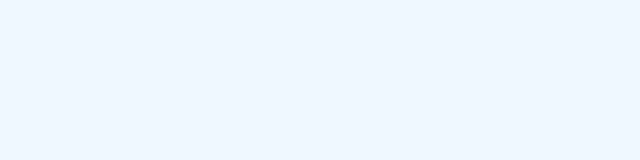
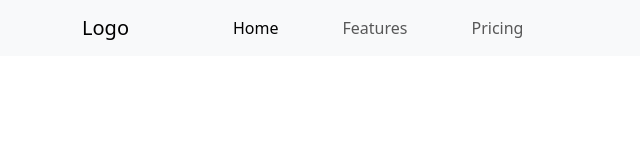
Before and after one commit to rbd3/JavascriptCapstone, a website built with webpack: page src/index.html in a window 1280 px wide. Shown: the whole page, without its empty margins (0-640 px from the left). Built offline with nearby package versions, Linux system fonts and the light colour scheme.

Commit message:
created header

```diff
--- a/src/index.html
+++ b/src/index.html
@@ -1,12 +1,41 @@
 <!DOCTYPE html>
 <html lang="en">
+
 <head>
-    <meta charset="UTF-8">
-    <meta name="viewport" content="width=device-width, initial-scale=1.0">
-    <title>Javascript Capstone</title>
-    <link rel="stylesheet" href="style.css">
+    <meta charset="utf-8">
+    <meta name="viewport" content="width=device-width, initial-scale=1">
+    <title>Javascript capstone</title>
+    <link rel="stylesheet" href="./style.css">
+    <link href="https://cdn.jsdelivr.net/npm/bootstrap@5.3.0/dist/css/bootstrap.min.css" rel="stylesheet"
+        integrity="sha384-9ndCyUaIbzAi2FUVXJi0CjmCapSmO7SnpJef0486qhLnuZ2cdeRhO02iuK6FUUVM" crossorigin="anonymous">
 </head>
+
 <body>
+    <nav class="navbar navbar-expand-lg bg-body-tertiary">
+        <div class="container-sm content">
+            <a class="navbar-brand" href="#">Logo</a>
+            <button class="navbar-toggler" type="button" data-bs-toggle="collapse" data-bs-target="#navbarNav"
+                aria-controls="navbarNav" aria-expanded="false" aria-label="Toggle navigation">
+                <span class="navbar-toggler-icon"></span>
+            </button>
+            <div class="collapse navbar-collapse" id="navbarNav">
+                <ul class="navbar-nav items">
+                    <li class="nav-item">
+                        <a class="nav-link active" aria-current="page" href="#">Home</a>
+                    </li>
+                    <li class="nav-item">
+                        <a class="nav-link" href="#">Features</a>
+                    </li>
+                    <li class="nav-item">
+                        <a class="nav-link" href="#">Pricing</a>
+                    </li>
+                </ul>
+            </div>
+        </div>
+    </nav>
+    <script src="https://cdn.jsdelivr.net/npm/bootstrap@5.3.0/dist/js/bootstrap.bundle.min.js"
+        integrity="sha384-geWF76RCwLtnZ8qwWowPQNguL3RmwHVBC9FhGdlKrxdiJJigb/j/68SIy3Te4Bkz"
+        crossorigin="anonymous"></script>
+</body>
 
-</body>
 </html>
--- a/src/style.css
+++ b/src/style.css
@@ -1,3 +1,11 @@
-body {
-    background-color: aliceblue;
+.content {
+    display: flex;
+    gap: 5rem;
+    align-items: center;
+    justify-content: center;
 }
+
+.items {
+    display: flex;
+    gap: 3rem;
+}
```
